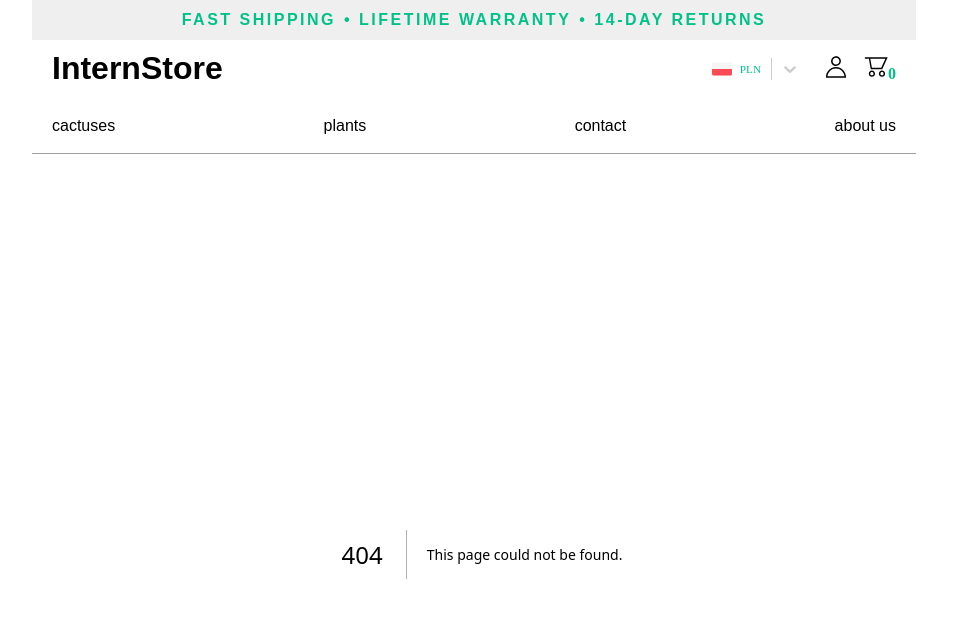
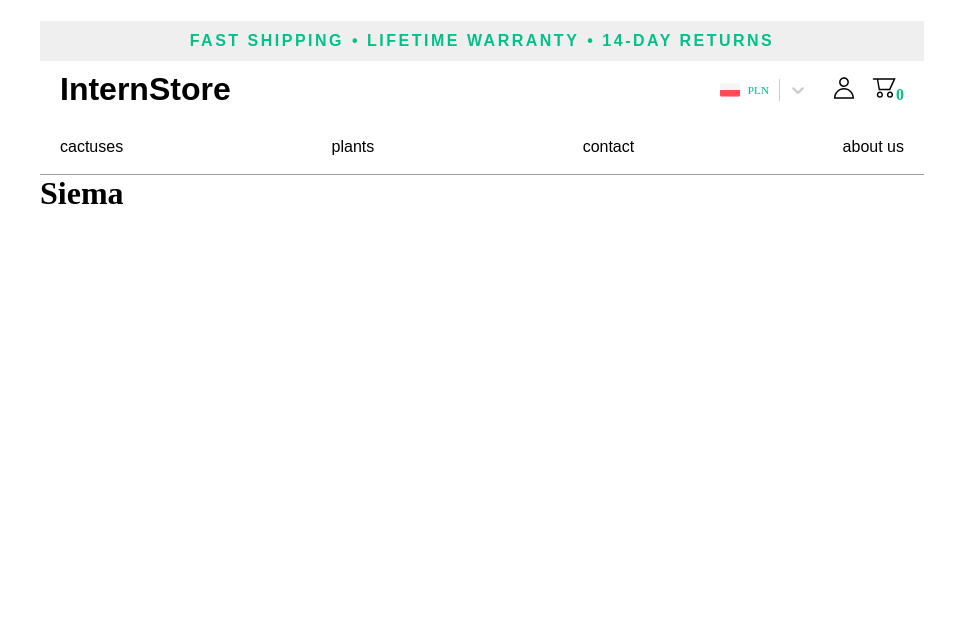
Before and after one commit to Novacci/intern-store, a Next.js app: page /cactuses/1 in a window 1280 px wide. Before the commit this address had no page. Shown: the top 618 px of the page, without its empty margins (158-1113 px from the left). Built offline with nearby package versions, Linux system fonts and the light colour scheme.

Commit message:
created components responsible for product detail page

```diff
--- /dev/null
+++ b/app/cactuses/[cactusId]/page.tsx
@@ -0,0 +1,10 @@
+import CactusDetailPage from '@/components/CactusItems/CactusDetailPage';
+import React from 'react';
+
+export default function page() {
+  return (
+    <div>
+      <CactusDetailPage />
+    </div>
+  );
+}
--- a/app/styles/PlantItem.scss
+++ b/app/styles/PlantItem.scss
@@ -15,6 +15,7 @@ $font-stack: itc-avant-garde-gothic-pro, sans-serif;
   border: none;
   font-weight: bold;
   transition: transform 0.2s;
+  cursor: pointer;
   &:hover {
     transform: scale(1.1);
   }
--- /dev/null
+++ b/components/CactusItems/CactusDetailPage.tsx
@@ -0,0 +1,10 @@
+import React from 'react';
+import '../../app/styles/CactusDetailPage.scss';
+
+export default function CactusDetailPage() {
+  return (
+    <div>
+      <h1>Siema</h1>
+    </div>
+  );
+}
--- a/components/CactusItems/CactusList.tsx
+++ b/components/CactusItems/CactusList.tsx
@@ -33,6 +33,9 @@ export default function CactusList() {
       {cactuses.map((cactus: Cactus) => (
         <CactusItem key={cactus.id} cactus={cactus} />
       ))}
+      {/* {cactuses.map((cactus: Cactus) => (
+        <h1>{cactus.id}</h1>
+      ))} */}
     </div>
   );
 }
```
Also changed, not shown: components/CactusItems/CactusItem.tsx (+9 -2 lines), app/styles/CactusDetailPage.scss (added).
